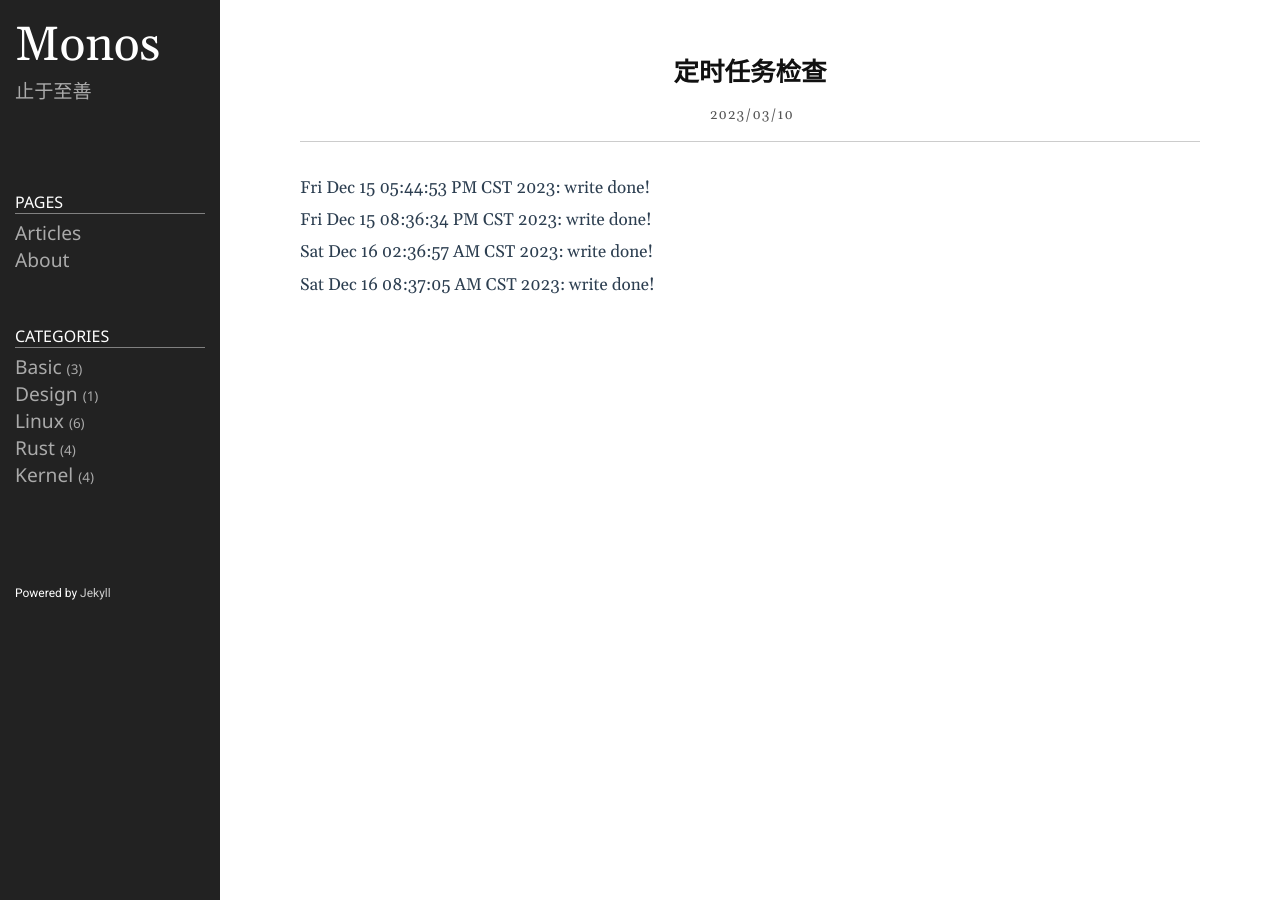
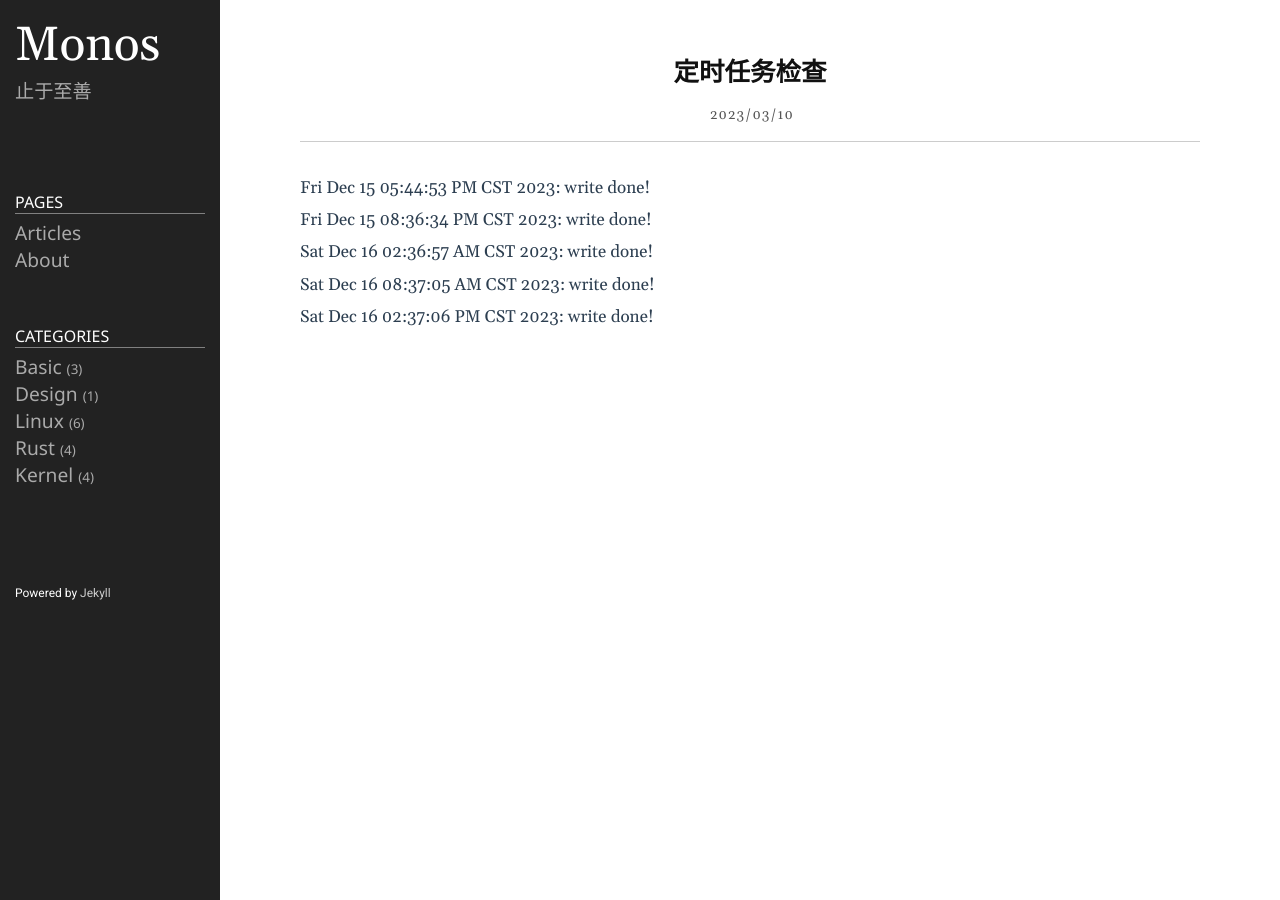
Before and after one commit to lclgo/lclgo.github.io, a Jekyll site: the page built from _posts/2023-03-10-weekly.md, in a window 1280 px wide. Built offline with Jekyll 4.4.1, drawn with Linux system fonts in a browser that asks for light colours.

Commit message:
timer check

```diff
--- a/_posts/2023-03-10-weekly.md
+++ b/_posts/2023-03-10-weekly.md
@@ -11,3 +11,5 @@ Fri Dec 15 08:36:34 PM CST 2023: write done!
 Sat Dec 16 02:36:57 AM CST 2023: write done!
 
 Sat Dec 16 08:37:05 AM CST 2023: write done!
+
+Sat Dec 16 02:37:06 PM CST 2023: write done!
```
